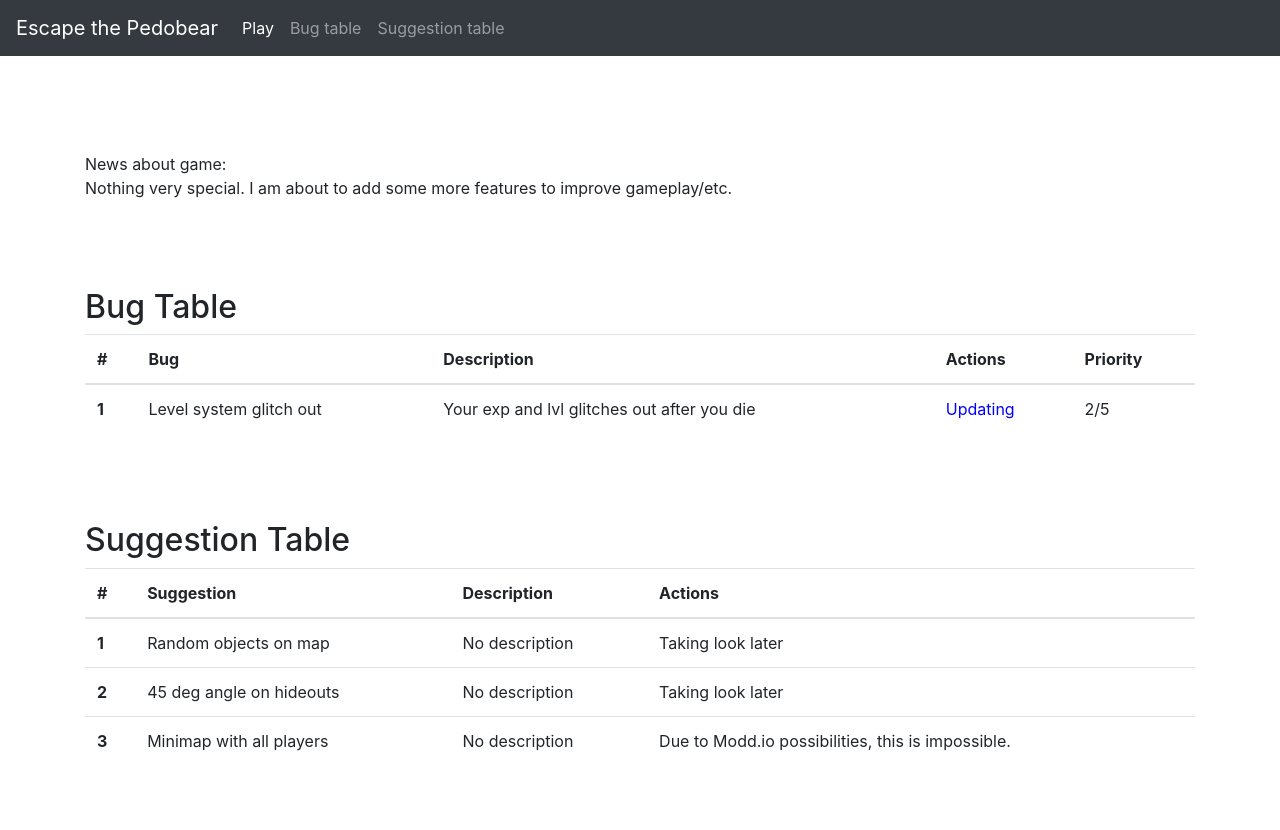
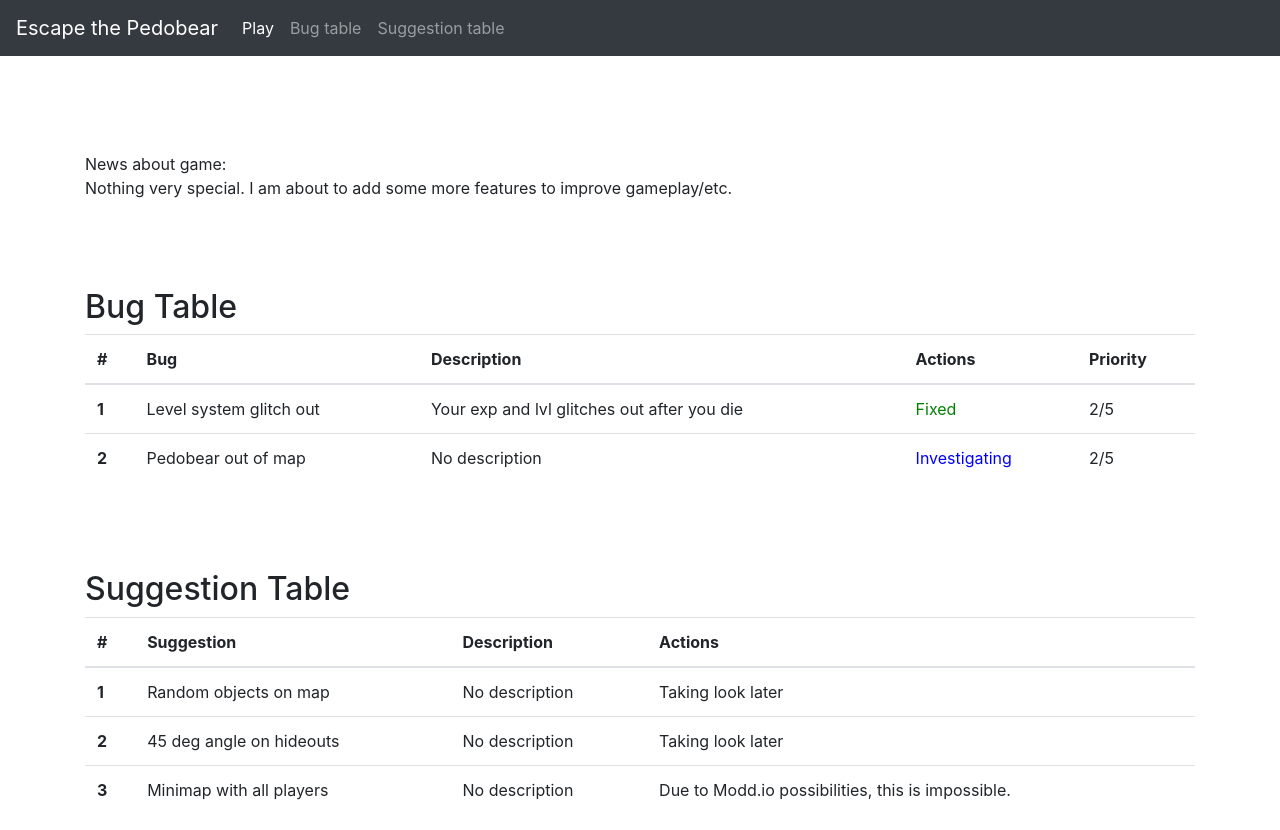
Before and after one commit to goblinbot01/escapethepedobear, a plain HTML site: page index.html in a window 1280 px wide. Before the commit the page ends 800 px from the top, so only its background shows below. Drawn offline with nearby package versions, Linux system fonts and the light colour scheme.

Commit message:
Update index.html

```diff
--- a/index.html
+++ b/index.html
@@ -71,7 +71,14 @@
                       <th scope="row">1</th>
                       <td>Level system glitch out</td>
                       <td>Your exp and lvl glitches out after you die</td>
-                      <td><span style="color: blue">Updating</span></td>
+                      <td><span style="color: green">Fixed</span></td>
+                      <td>2/5</td>
+                  </tr>
+                  <tr>
+                      <th scope="row">2</th>
+                      <td>Pedobear out of map</td>
+                      <td>No description</td>
+                      <td><span style="color: blue">Investigating</span></td>
                       <td>2/5</td>
                   </tr>
               </tbody>
```
